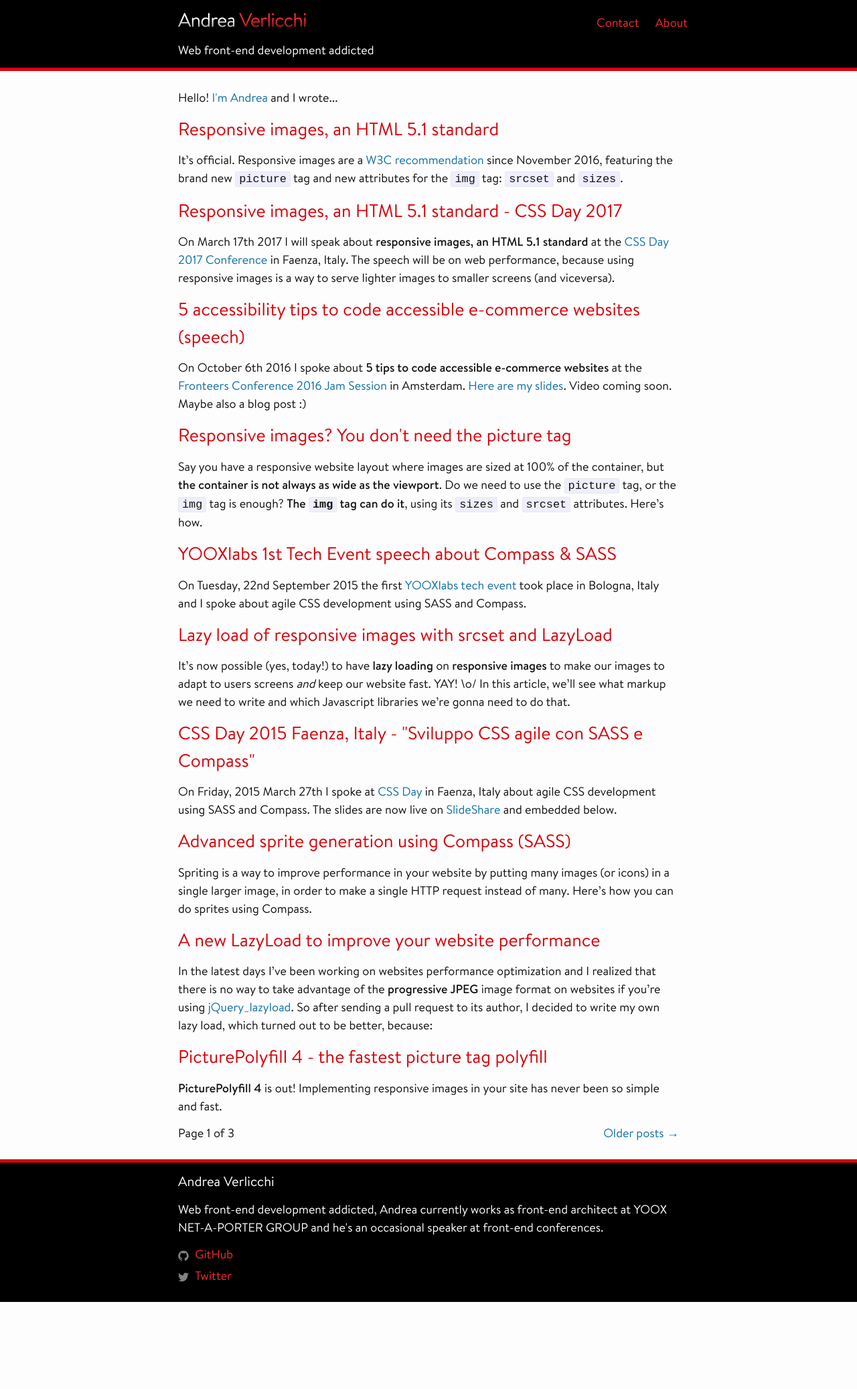
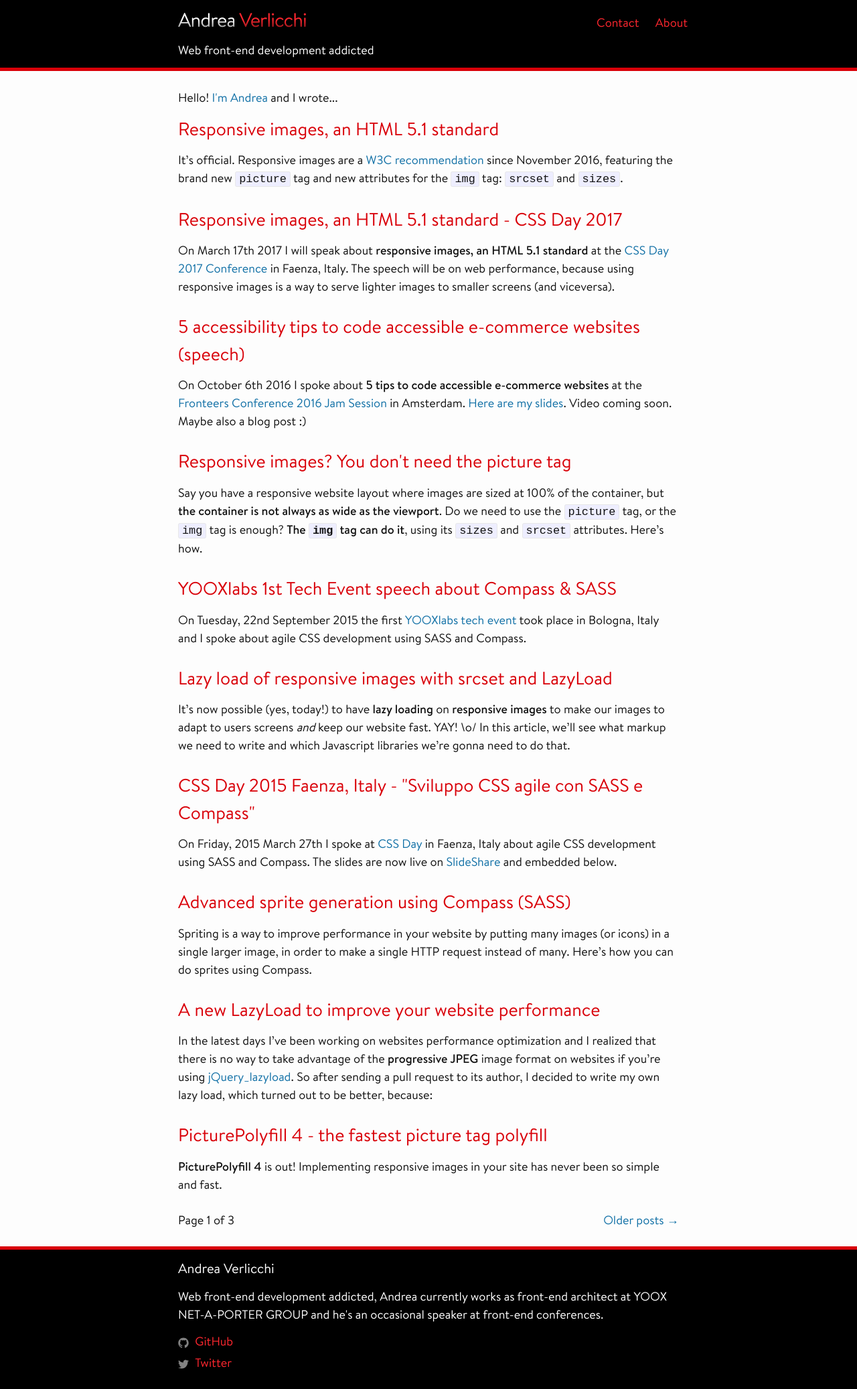
Before and after one commit to verlok/verlok.github.io, a Jekyll site: the page built from index.html, in a window 1280 px wide. Shown: the whole page at 67% size. Built offline with Jekyll 4.4.1, drawn with Linux system fonts in a browser that asks for light colours; the list of posts is cut into pages by our own code; before the commit the page ends 1944 px from its top, so only the background shows below that.

Commit message:
Added space after post in post list

```diff
--- a/_sass/_posts.scss
+++ b/_sass/_posts.scss
@@ -10,3 +10,7 @@
         color: darken($brand-color, 10%);
     }
 }
+
+.post-list > article {
+    margin-bottom: $spacing-unit;
+}
```
